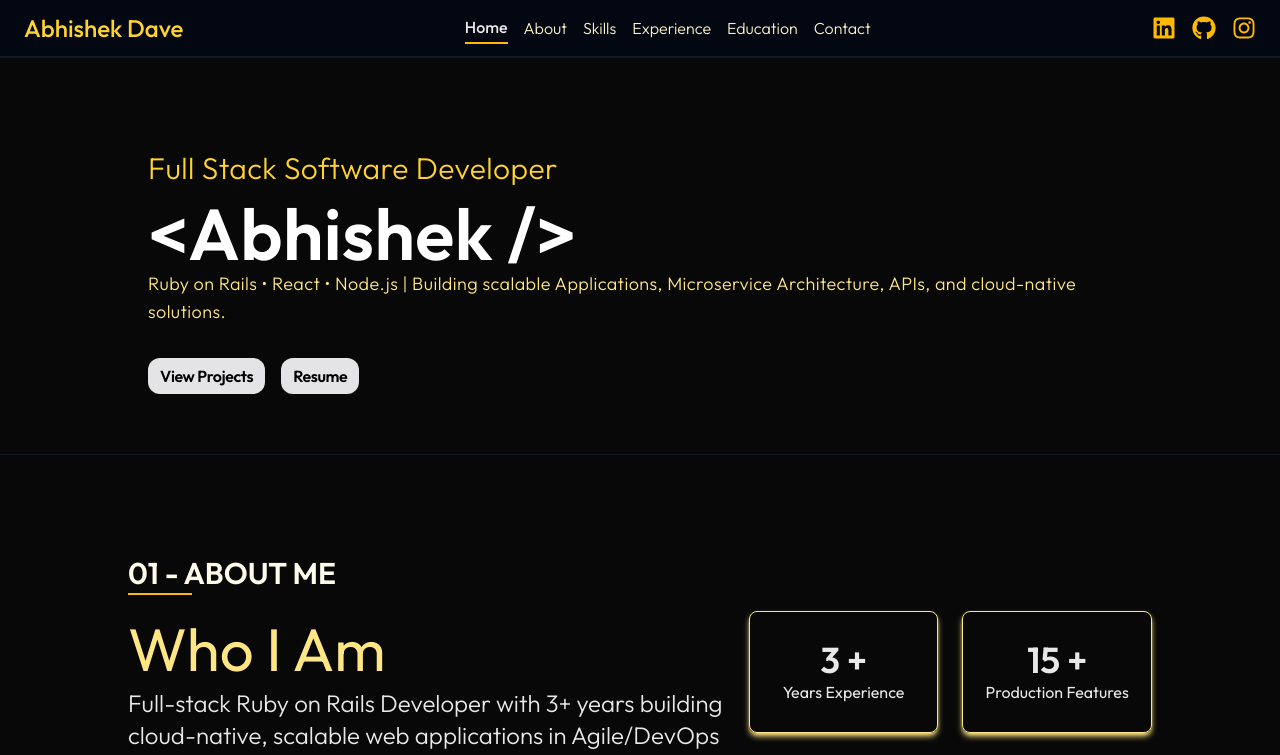
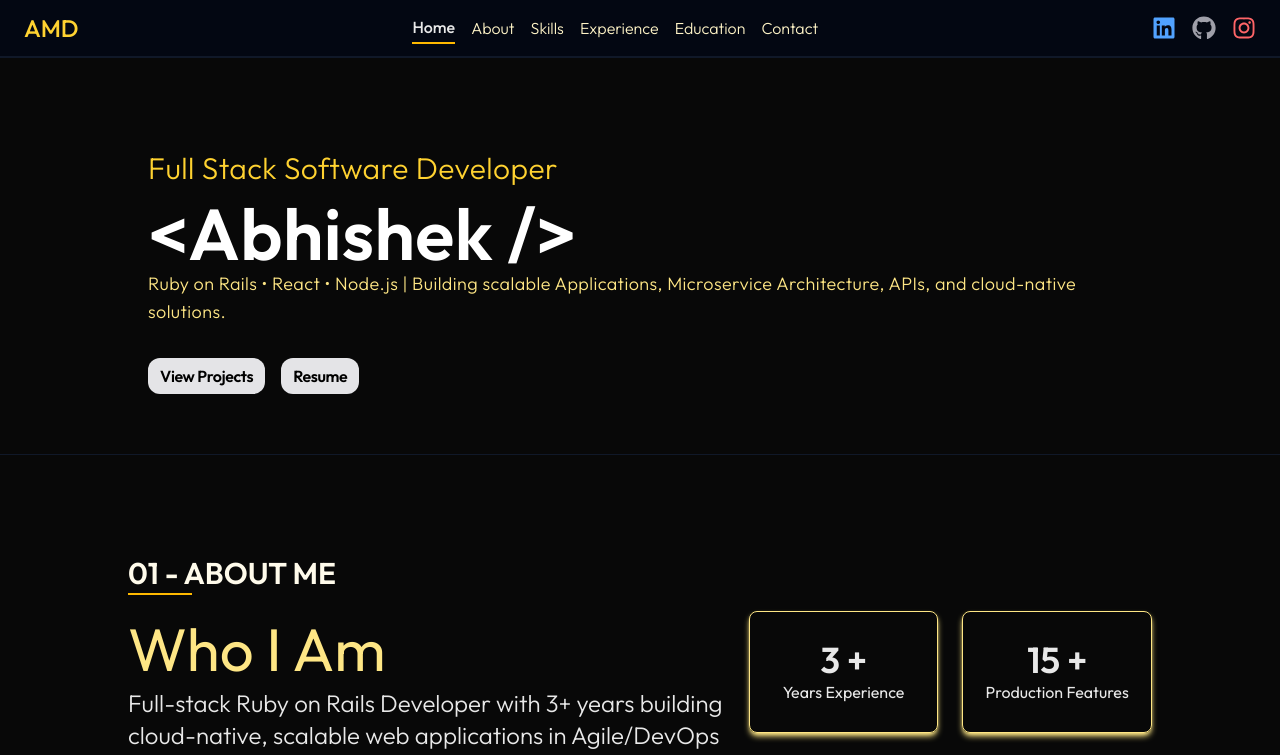
Before and after one commit to AbhishekDave2000/portfolio, a React (Vite) app: page / in a window 1280 px wide. Shown: the top 755 px of the page. Built offline with nearby package versions, Linux system fonts and the light colour scheme.

Commit message:
chore(Navbar) Change navbar design icons and color

```diff
--- a/src/components/Navbar.jsx
+++ b/src/components/Navbar.jsx
@@ -17,7 +17,7 @@ const Navbar = () => {
         <div className='bg-gray-950 flex item-center justify-between w-full sticky top-0 px-6 py-3 outline-none border-b-2 border-gray-900 z-10'>
             <div>
                 <span onClick={() => handleClick("hero")} className='text-2xl font-medium text-amber-300 flex-1 cursor-pointer'>
-                    Abhishek Dave
+                    AMD
                 </span>
             </div>
             <div className='flex flex-nowrap item-center justify-between gap-4 text-md'>
@@ -42,13 +42,13 @@ const Navbar = () => {
             </div>
             <div className="flex gap-4 items-center">
                 <a href="https://www.linkedin.com/in/abhishek-dave-15b3711a4/" target="_blank">
-                    <FaLinkedin className="text-amber-400 text-2xl hover:text-amber-300 cursor-pointer" />
+                    <FaLinkedin className="text-blue-400 text-2xl hover:text-blue-600 cursor-pointer" />
                 </a>
                 <a href="https://github.com/AbhishekDave2000" target="_blank">
-                    <FaGithub className="text-amber-400 text-2xl hover:text-amber-300 cursor-pointer" />
+                    <FaGithub className="text-zinc-400 text-2xl hover:text-zinc-200 cursor-pointer" />
                 </a>
                 <a href="https://www.instagram.com/__abhi2208__/" target="_blank">
-                    <FaInstagram className="text-amber-400 text-2xl hover:text-amber-300 cursor-pointer" />
+                    <FaInstagram className="text-red-400 text-2xl hover:text-red-600 cursor-pointer" />
                 </a>
             </div>
         </div>
```
